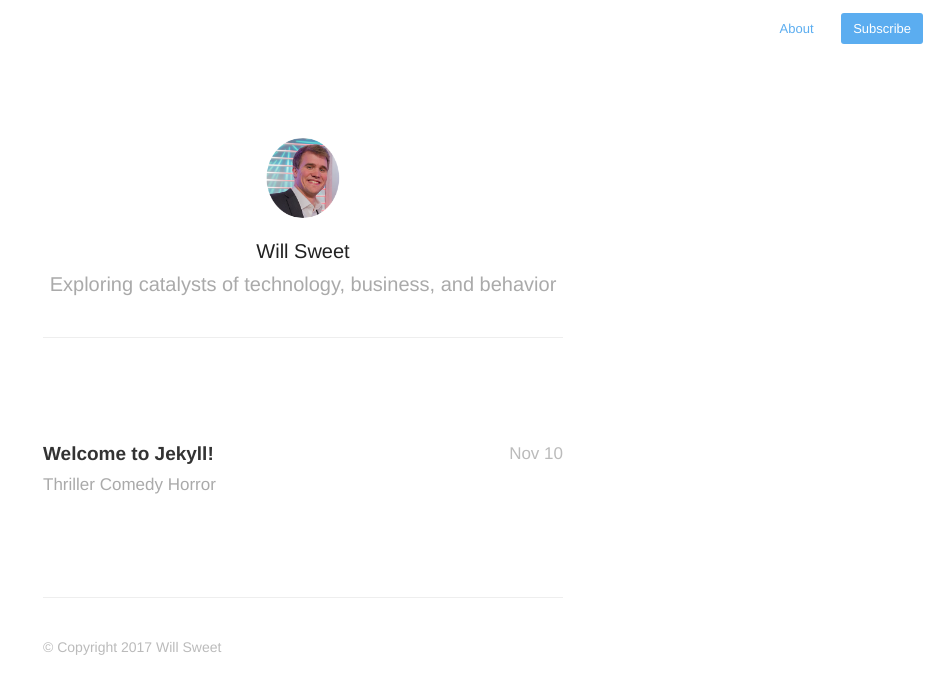
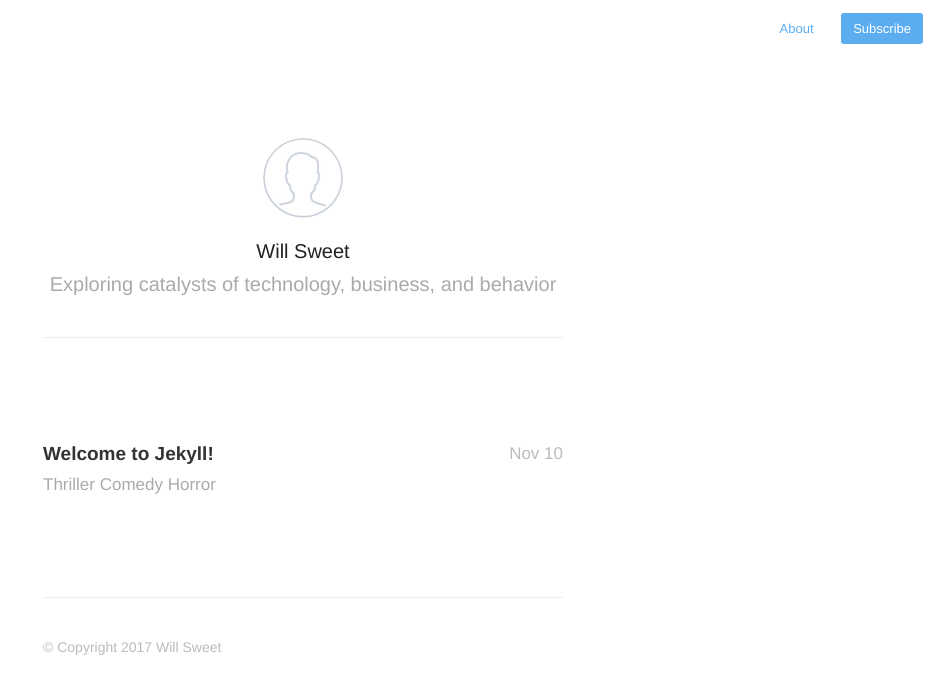
Before and after one commit to williebsweet/williebsweet.github.io, a Jekyll site: the page built from index.html, in a window 1280 px wide. Shown: the top 694 px of the page, without its empty margins (337-1280 px from the left). Built offline with Jekyll 4.4.1, drawn with Linux system fonts in a browser that asks for light colours; nearby versions of some CDN libraries; the list of posts is cut into pages by our own code.

Commit message:
reestablish avatar

```diff
--- a/_includes/profile.html
+++ b/_includes/profile.html
@@ -3,10 +3,10 @@
         <header id="header">
         {% if site.aboutPage %}
             <a href="{{ site.baseurl }}about">
-                <img id="avatar" class="2x" src="{{ site.baseurl }}assets/images/headshot.png"/>
+                <img id="avatar" class="2x" src="{{ site.baseurl }}assets/images/avatar.png"/>
             </a>
         {% else %}
-            <img id="avatar" class="2x" src="{{ site.baseurl }}assets/images/headshot.png"/>
+            <img id="avatar" class="2x" src="{{ site.baseurl }}assets/images/avatar.png"/>
         {% endif %}
             <h1>{{ site.author }}</h1>
             <h2>{{ site.description }}</h2>
```
